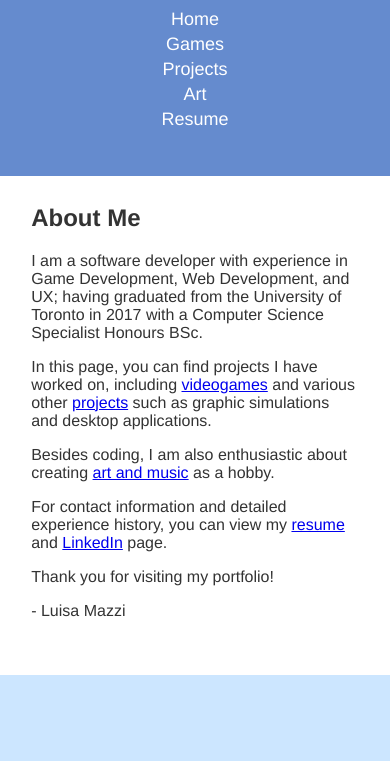
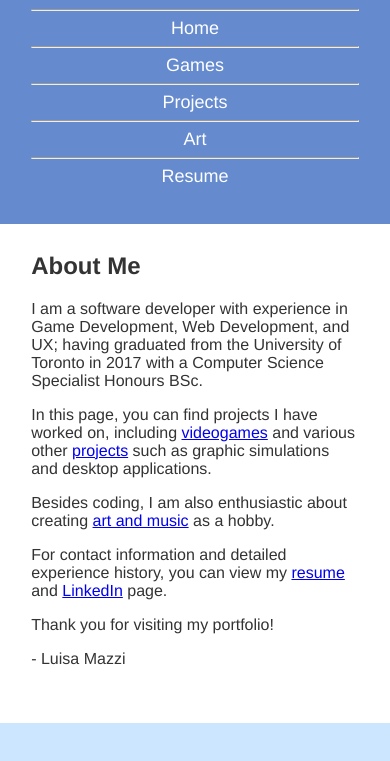
Before and after one commit to Bluellu/bluellu.github.io, a plain HTML site: page index.html in a window 390 px wide. Both pictures are taken after a click on the link 346 px from the left and 44 px from the top of the page. Shown: the part 67-828 px from the top of the page. Drawn offline with nearby package versions, Linux system fonts and the light colour scheme.

Commit message:
Mobile menu style improved

```diff
--- a/css/style.css
+++ b/css/style.css
@@ -91,6 +91,7 @@ h1 {
   color: white;
 }
 
+
 /* Mobile navigation */
 #mobile-nav {
   width: 100%;
@@ -115,18 +116,26 @@ h1 {
   padding: 0;
   text-align: center;
   list-style-type: none;
+  margin-bottom: 0;
 }
 
 #mobile-navlist li {
-  margin-top: 4px;
-  margin-bottom: 4px;
+  text-align: center;
+  margin: 0;
   width: 100%;
 }
 
+#mobile-navlist li hr {
+  margin: 0;
+}
+
 #mobile-navlist a {
+  display: block;
+  width: 100%;
   color: white;
   font-size: 18px;
-  padding: 5px;
+  padding-top: 7px;
+  padding-bottom: 7px;
   text-decoration: none;
 }
 
@@ -135,6 +144,7 @@ h1 {
   color: #ddd;
   cursor: pointer;
 }
+
 
 /* Mobile toggle */
 @media only screen and (max-width: 665px) {
@@ -181,6 +191,7 @@ h1 {
   }
 }
 
+
 /* Content */
 #content {
   background-color: white;
@@ -193,6 +204,7 @@ h1 {
   padding-right: 8%;
 }
 
+
 /* Game page styling */
 games {
   display: block;
@@ -204,6 +216,7 @@ game {
   float: none;
   overflow: auto;
 }
+
 
 /* Video resizing */
 /* Based off: https://coolestguidesontheplanet.com/videodrome/youtube/ */
@@ -223,6 +236,7 @@ game {
   width:100%;
 }
 
+
 /* Image gallery styling */
 img {
   margin: 10px;
@@ -232,6 +246,7 @@ img.other {
   max-width: 950px;
   max-height:420px;
 }
+
 
 /* Resume styling */
 #resume {
--- a/scripts/navigation.js
+++ b/scripts/navigation.js
@@ -22,7 +22,7 @@ navigation.ITEMS = { // Name : file
     'Games' : 'games',
     'Projects' : 'projects',
     'Art' : 'other',
-	'Resume' : 'resume'
+	  'Resume' : 'resume'
 };
 
 /**
@@ -39,7 +39,7 @@ navigation.insertNav = function() {
         ul.append(li);
 
         // Create a navigation item for mobile nav
-        let li2 = $('<li id=m-"' + this.ITEMS[i]+ '"><a href="' + this.ITEMS[i] + '.html">'+ i + '</a></li>');
+        let li2 = $('<li id=m-"' + this.ITEMS[i]+ '"><hr><a href="' + this.ITEMS[i] + '.html">'+ i + '</a></li>');
         li.addClass('deactivated');
         ul2.append(li2);
 
```
